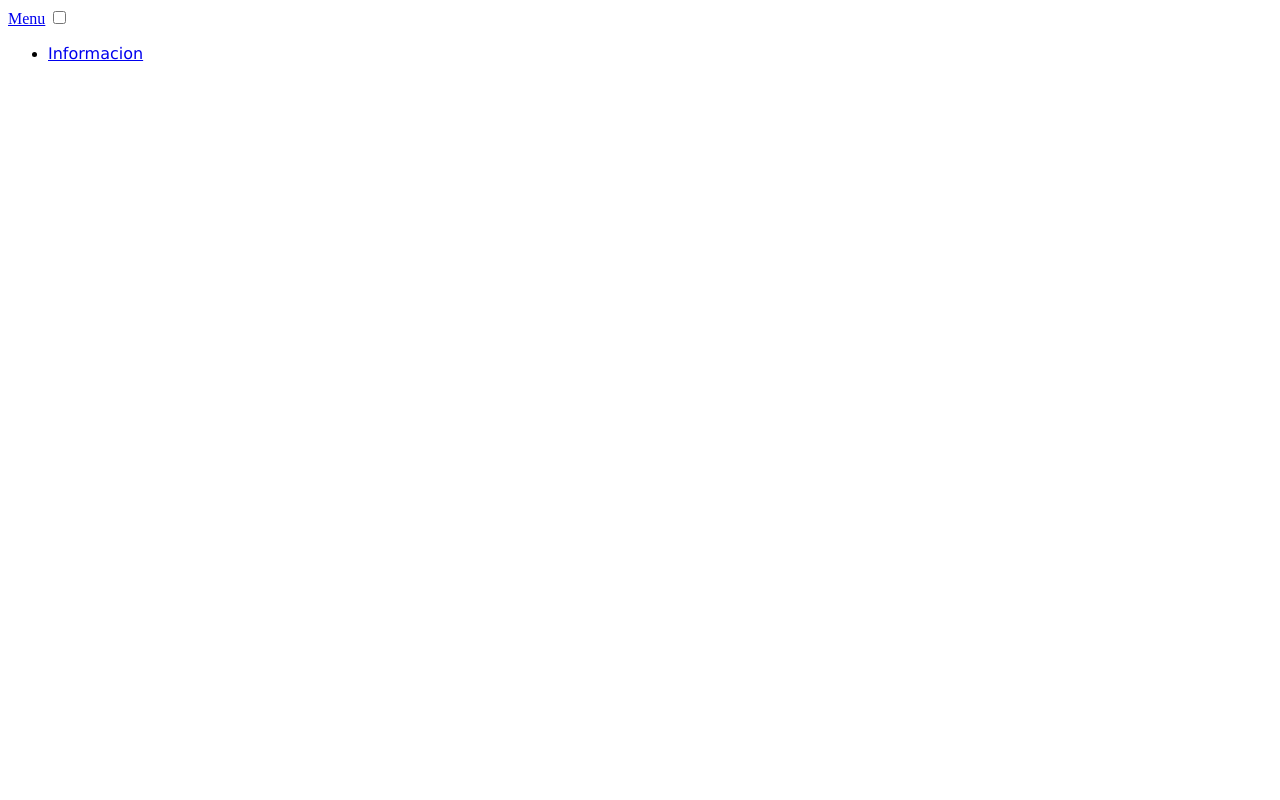
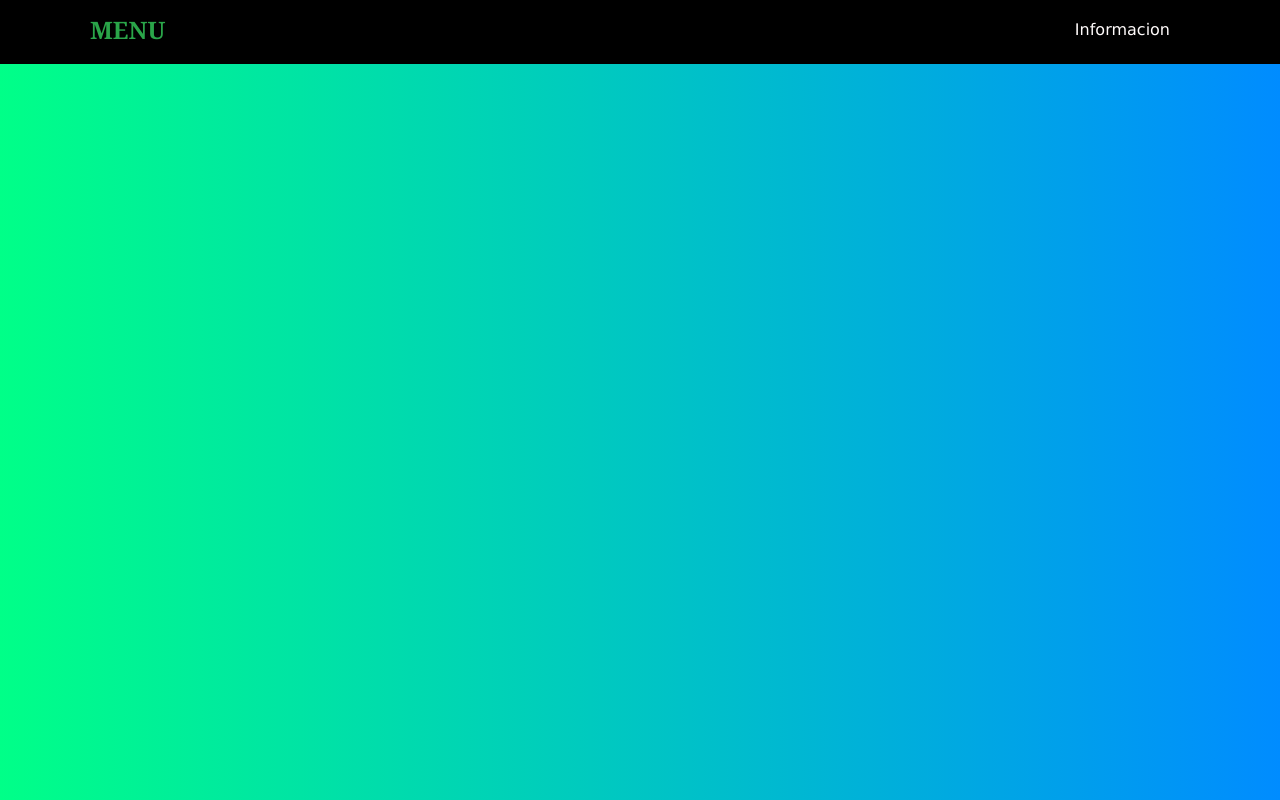
Before and after one commit to AlbertoChavarria07/TrabajoCynthia, a plain HTML site: page index.html in a window 1280 px wide. Drawn offline with Linux system fonts and the light colour scheme.

Commit message:
Update style.css

```diff
--- a/style.css
+++ b/style.css
@@ -1 +1,85 @@
-@media
+*{
+    margin: 0;
+    padding: 0;
+    box-sizing: border-box;
+    text-decoration: none;
+    list-style: none;
+}
+body{
+    background: linear-gradient(90deg,rgb(0, 255, 136),rgb(0, 140, 255));
+    font-family: Georgia, 'Times New Roman', Times, serif;
+}
+.container{
+    max-width: 1100px;
+    margin: 0 auto;
+}
+.back{
+    padding: 32px 0;
+    background-color: rgb(0, 0, 0);
+}
+.menu{
+    position: absolute;
+    top: 0;
+    left: 0;
+    right: 0;
+    display: flex;
+    align-items: center;
+    justify-content: space-between;
+    z-index: 1000;
+}
+.logo{
+    font-size: 24px;
+    color: rgb(42, 165, 73);
+    font-weight: 800;
+    text-transform: uppercase;
+}
+.menu .navbar ul li{
+    position: relative;
+    float: left;
+}
+.menu .navbar ul li a{
+    font-size: 18 px;
+    padding: 20px;
+    color: rgb(255, 251, 251);
+    display: block;
+}
+.menu .navbar ul li a:hover{
+    color: rgb(0, 140, 255);
+}
+#menu{
+    display: none;
+}
+.menu-icono{
+    width: 25px;
+
+}
+.menu label{
+    cursor: pointer;
+    display: none;
+}
+
+@media(max-width:991px) {
+.menu{
+    padding: 30px;
+}
+.menu label{
+    display: initial;
+}
+.back{
+    padding: 40px 0;
+}
+.menu .navbar{
+    position: absolute;
+    top: 100%;
+    left: 0;
+    right: 0;
+    background-color: rgb(0, 0, 0);
+    display: none;
+}
+.menu .navbar ul li{
+    width: 100%;
+}
+#menu:checked ~ .navbar{
+    display: initial;
+}
+}
```
